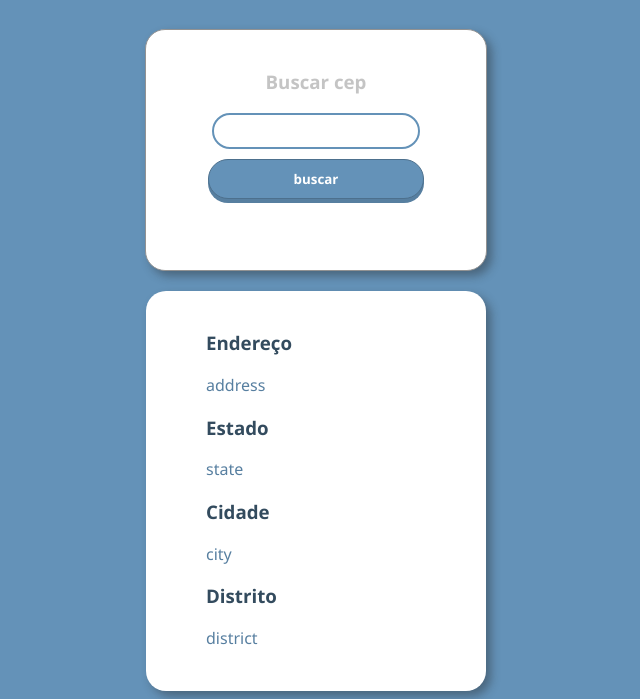
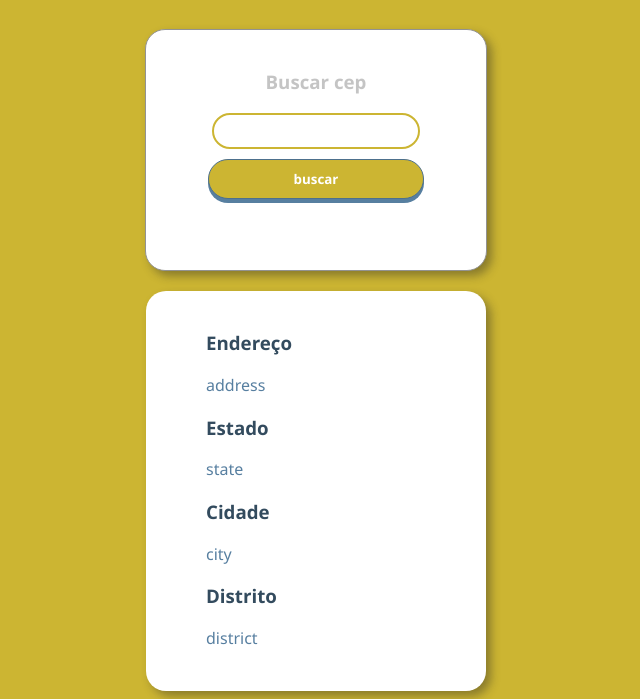
Before and after one commit to rafael1240/ApiCepJavascript, a plain HTML site: page index.html in a window 1280 px wide. Shown: the part 103-802 px from the top of the page, without its empty margins (324-964 px from the left). Drawn offline with Linux system fonts and the light colour scheme.

Commit message:
cor do fundo

```diff
--- a/style.css
+++ b/style.css
@@ -1,3 +1,6 @@
+:root{
+    --corPadrao: #ccb532;
+}
 *{
     font-family: 'Segoe UI', Tahoma, Geneva, Verdana, sans-serif;
     color: #334b5e;
@@ -6,7 +9,7 @@ H1{
     margin-top:30px;
 }
 body{
-    background-color: #6492b8;
+    background-color: var(--corPadrao);
     display: flex;
     align-items: center;
     flex-direction: column;
@@ -25,13 +28,13 @@ body{
     border: 1px solid #929292;
 }
 #container_search > input{
-    border: 2px solid #6492b8;
+    border: 2px solid var(--corPadrao);
     border-radius: 20px;
     width: 200px;
     height: 30px;
 }
 #container_search > button{
-    background-color: #6492b8;
+    background-color: var(--corPadrao);
     border: none;
     padding: 10px 85px;
     color: white;
```
